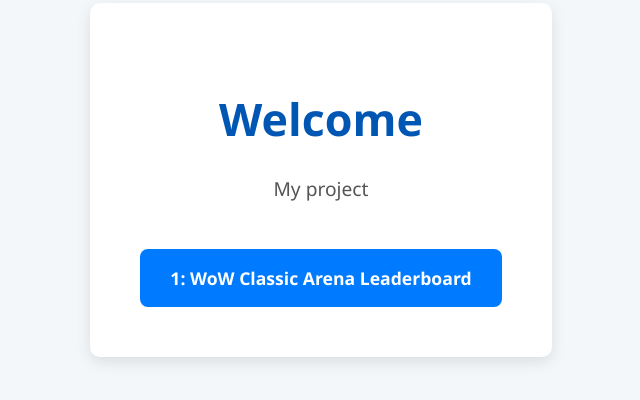
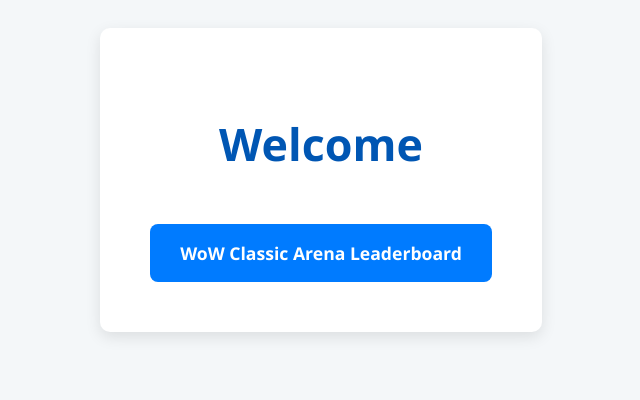
Before and after one commit to wnwkimo/wnwkimo.github.io, a plain HTML site: page index.html in a window 1280 px wide. Shown: the part 260-660 px from the top of the page, without its empty margins (319-959 px from the left). Drawn offline with Linux system fonts and the light colour scheme.

Commit message:
Update index.html

```diff
--- a/index.html
+++ b/index.html
@@ -57,9 +57,9 @@
 <body>
     <div class="container">
         <h1>Welcome</h1>
-        <p>My project</p>
+        <p></p>
         <a href="https://wnwkimo.github.io/tw_wow_classic_arena_leadderboard/" class="project-link">
-            1: WoW Classic Arena Leaderboard
+            WoW Classic Arena Leaderboard
         </a>
     </div>
 </body>
```
